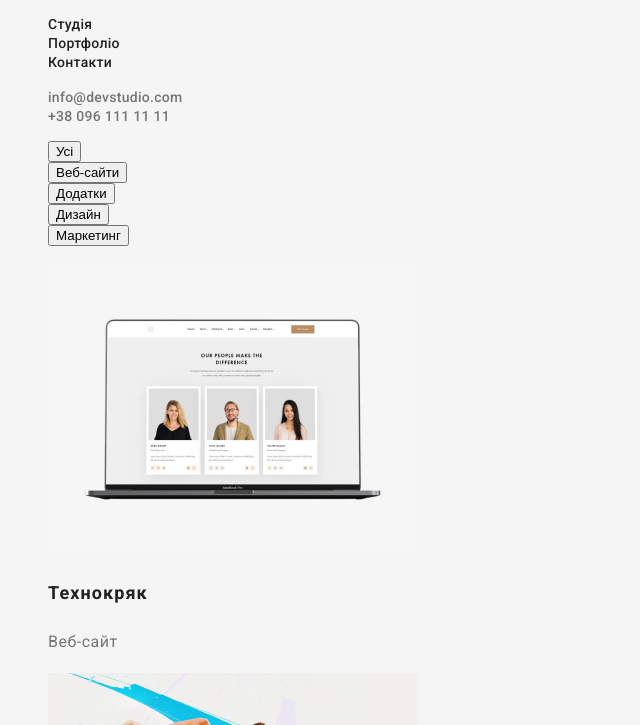
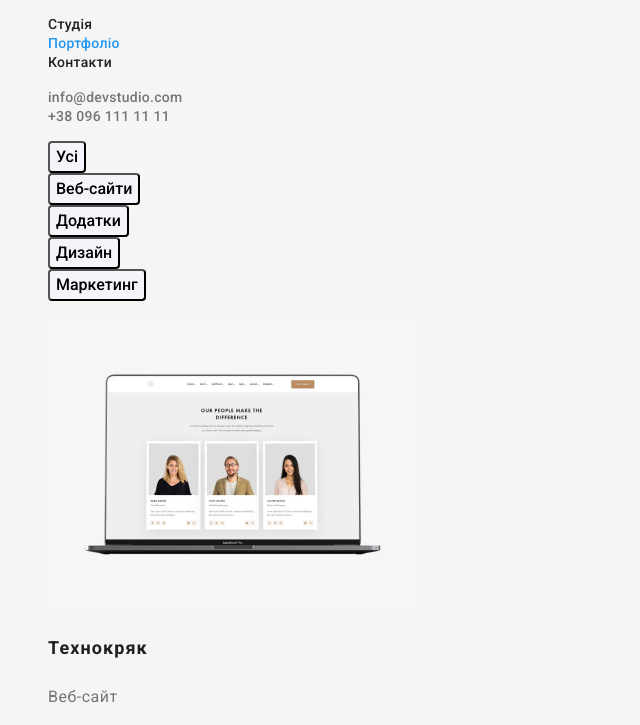
Before and after one commit to cilena2101/goit-markup-hw-02, a plain HTML site: page portfolio.html in a window 1280 px wide. Shown: the part 41-766 px from the top of the page, without its empty margins (0-640 px from the left). Drawn offline with Linux system fonts and the light colour scheme.

Commit message:
save revision

```diff
--- a/css/styles.css
+++ b/css/styles.css
@@ -8,12 +8,13 @@
 
 :root {
     --primary-text-color: #757575;
-    --title-text-color: #212121;
+    --title-text-color: hsl(0, 0%, 13%);
     --accent-color: #2196f3;
     --accent-color-black: #000000;
     --second-color: #ffffff;
     --bgc: #f5f5f5;
     --bgc-footer: #2f303a;
+    --bgc-btn: #f5f4fa;
 }
 
 /* стилизация страницы index.html*/
@@ -55,9 +56,10 @@ body {
 
 .link {
     text-decoration: none;
-		color:currentColor;
+    color: currentColor;
 }
 
+.link.current,
 .link:hover,
 .link:focus {
     color: var(--accent-color);
@@ -66,7 +68,6 @@ body {
 /* Hero*/
 .hero-title {
     color: var(--second-color);
-    background-color: #2f303a;
 
     font-weight: 900;
     font-size: 44px;
@@ -77,6 +78,9 @@ body {
     text-align: center;
 }
 
+.hero {
+    background-color: #2f303a;
+}
 .hero-btn {
     color: var(--second-color);
     background-color: var(--accent-color);
@@ -122,6 +126,9 @@ body {
     line-height: 1.17;
 
     text-align: center;
+}
+.team {
+    background-color: var(--bgc-btn);
 }
 
 .team .title {
@@ -170,7 +177,7 @@ body {
 .card-title {
     color: var(--title-text-color);
 
-	  font-size: 18px;
+    font-size: 18px;
     line-height: 2;
     letter-spacing: 0.06em;
 }
@@ -179,3 +186,22 @@ body {
 
     line-height: 1.88;
 }
+
+.card-btn {
+    font-family: inherit;
+    font-style: normal;
+    font-weight: 500;
+    font-size: 16px;
+    line-height: 1.625;
+    text-align: center;
+
+    background-color: var(--bgc-btn);
+    border-radius: 4px;
+}
+
+.card-btn:hover,
+.card-btn:focus {
+    border: 1px solid var(--accent-color);
+    color: var(--second-color);
+    background: var(--accent-color);
+}
--- a/portfolio.html
+++ b/portfolio.html
@@ -5,8 +5,6 @@
         <meta http-equiv="X-UA-Compatible" content="IE=edge" />
         <meta name="viewport" content="width=device-width, initial-scale=1.0" />
         <title>Портфоліо</title>
-        <link rel="preconnect" href="https://fonts.googleapis.com" />
-        <link rel="preconnect" href="https://fonts.gstatic.com" crossorigin />
         <link
             href="https://fonts.googleapis.com/css2?family=Raleway:wght@700&family=Roboto:wght@400;500;700;900&display=swap"
             rel="stylesheet"
@@ -24,7 +22,9 @@
                 <ul class="site-nav list">
                     <li><a href="./index.html" class="link">Студія</a></li>
                     <li>
-                        <a href="./portfolio.html" class="link">Портфоліо</a>
+                        <a href="./portfolio.html" class="link current"
+                            >Портфоліо</a
+                        >
                     </li>
                     <li><a href="./contacts.html" class="link">Контакти</a></li>
                 </ul>
@@ -44,16 +44,27 @@
         </header>
 
         <main>
-            <ul class="list">
-                <li><button type="button">Усі</button></li>
-                <li><button type="button">Веб-сайти</button></li>
-                <li><button type="button">Додатки</button></li>
-                <li><button type="button">Дизайн</button></li>
-                <li><button type="button">Маркетинг</button></li>
-            </ul>
-
-            <h1 hidden>Наші проэкти</h1>
             <section class="card">
+                <h1 hidden>Наші проэкти</h1>
+                <ul class="list">
+                    <li><button type="button" class="card-btn">Усі</button></li>
+                    <li>
+                        <button type="button" class="card-btn">
+                            Веб-сайти
+                        </button>
+                    </li>
+                    <li>
+                        <button type="button" class="card-btn">Додатки</button>
+                    </li>
+                    <li>
+                        <button type="button" class="card-btn">Дизайн</button>
+                    </li>
+                    <li>
+                        <button type="button" class="card-btn">
+                            Маркетинг
+                        </button>
+                    </li>
+                </ul>
                 <ul class="card-list list">
                     <li>
                         <a href="#" class="link">
```
Also changed, not shown: index.html (+4 -4 lines).
